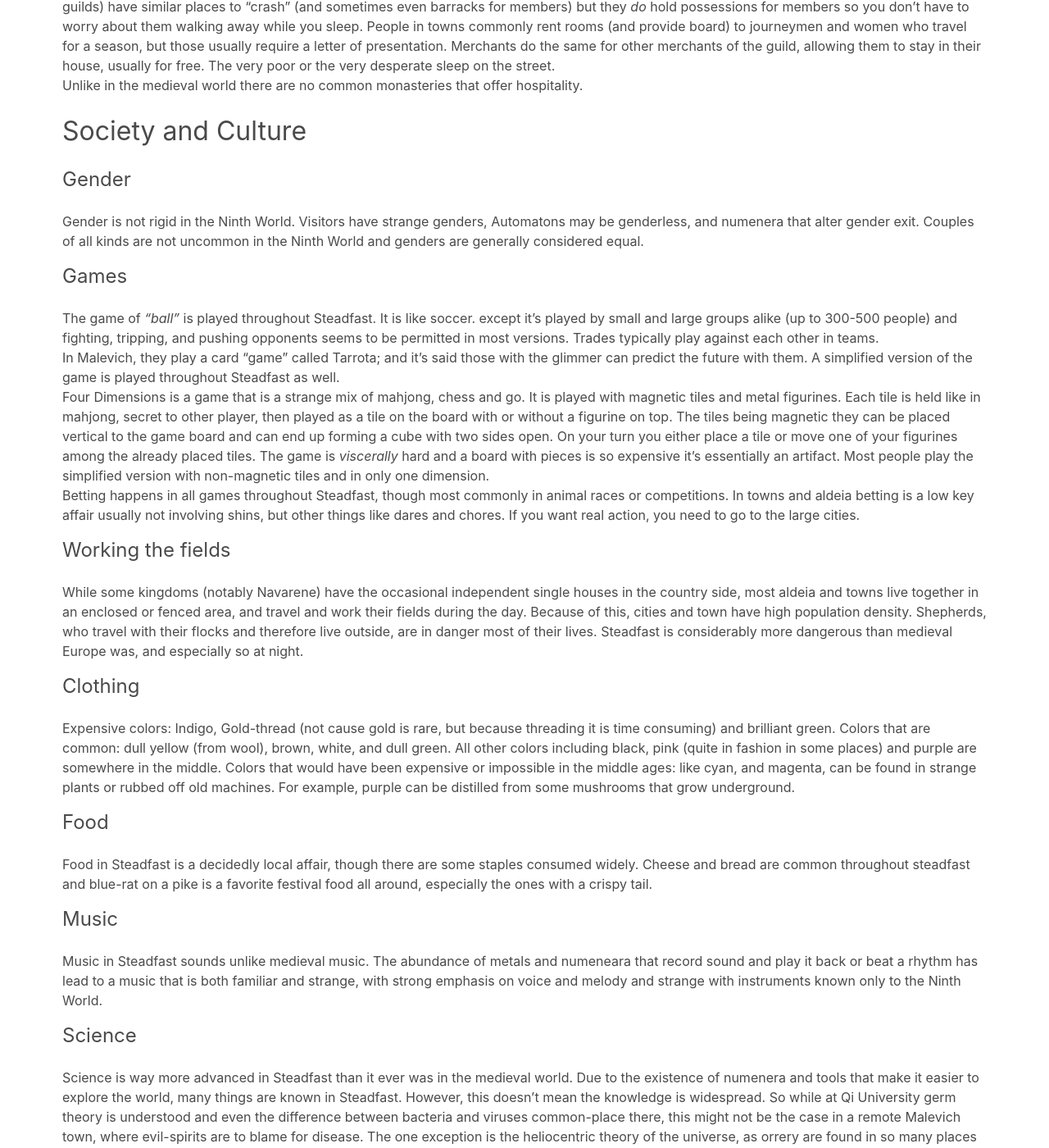
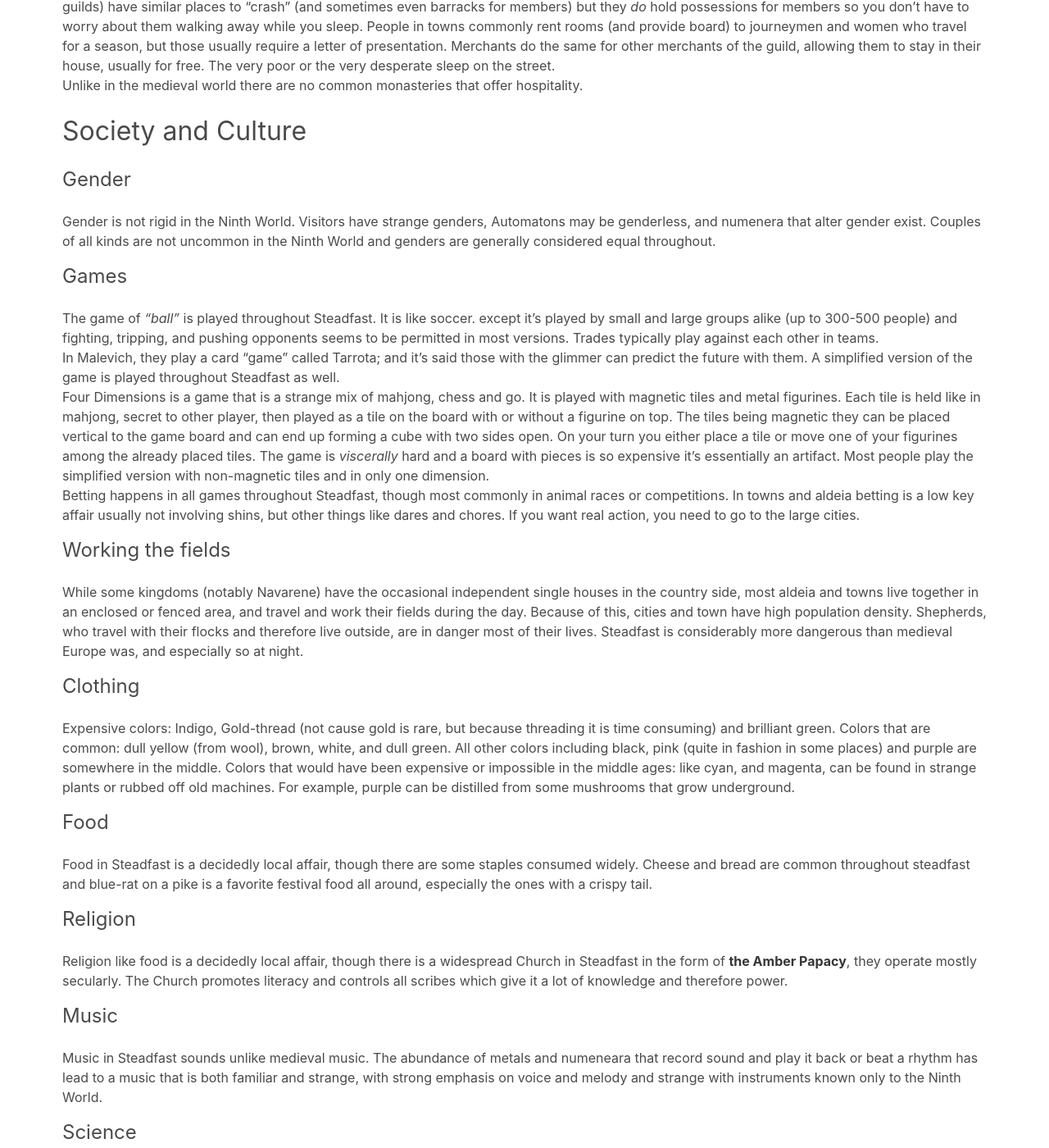
Before and after one commit to rebelwarrior/numenera, a Jekyll site: the page built from ninth_world.md, in a window 1280 px wide and 1400 px high, scrolled down 7707 px. Shown: the whole window at 82% size. Built offline with Jekyll 4.4.1, drawn with Linux system fonts in a browser that asks for light colours; nearby versions of some CDN libraries.

Commit message:
adds religion section preliminarily

```diff
--- a/ninth_world.md
+++ b/ninth_world.md
@@ -252,7 +252,7 @@ Unlike in the medieval world there are no common monasteries that offer hospital
 
 #### Gender
 {:.subtitle.is-4.mt-4}
-Gender is not rigid in the Ninth World. Visitors have strange genders, Automatons may be genderless, and numenera that alter gender exit. Couples of all kinds are not uncommon in the Ninth World and genders are generally considered equal.
+Gender is not rigid in the Ninth World. Visitors have strange genders, Automatons may be genderless, and numenera that alter gender exist. Couples of all kinds are not uncommon in the Ninth World and genders are generally considered equal throughout.
 
 #### Games
 {:.subtitle.is-4.mt-4}
@@ -275,6 +275,11 @@ Expensive colors: Indigo, Gold-thread (not cause gold is rare, but because threa
 #### Food
 {:.subtitle.is-4.mt-4}
 Food in Steadfast is a decidedly local affair, though there are some staples consumed widely. Cheese and bread are common throughout steadfast and blue-rat on a pike is a favorite festival food all around, especially the ones with a crispy tail.
+
+#### Religion
+{:.subtitle.is-4.mt-4}
+Religion like food is a decidedly local affair, though there is a widespread Church in Steadfast in the form of __the Amber Papacy__, they operate mostly secularly. The Church promotes literacy and controls all scribes which give it a lot of knowledge and therefore power.
+
 
 #### Music
 {:.subtitle.is-4.mt-4}
```
Also changed, not shown: README.md.
